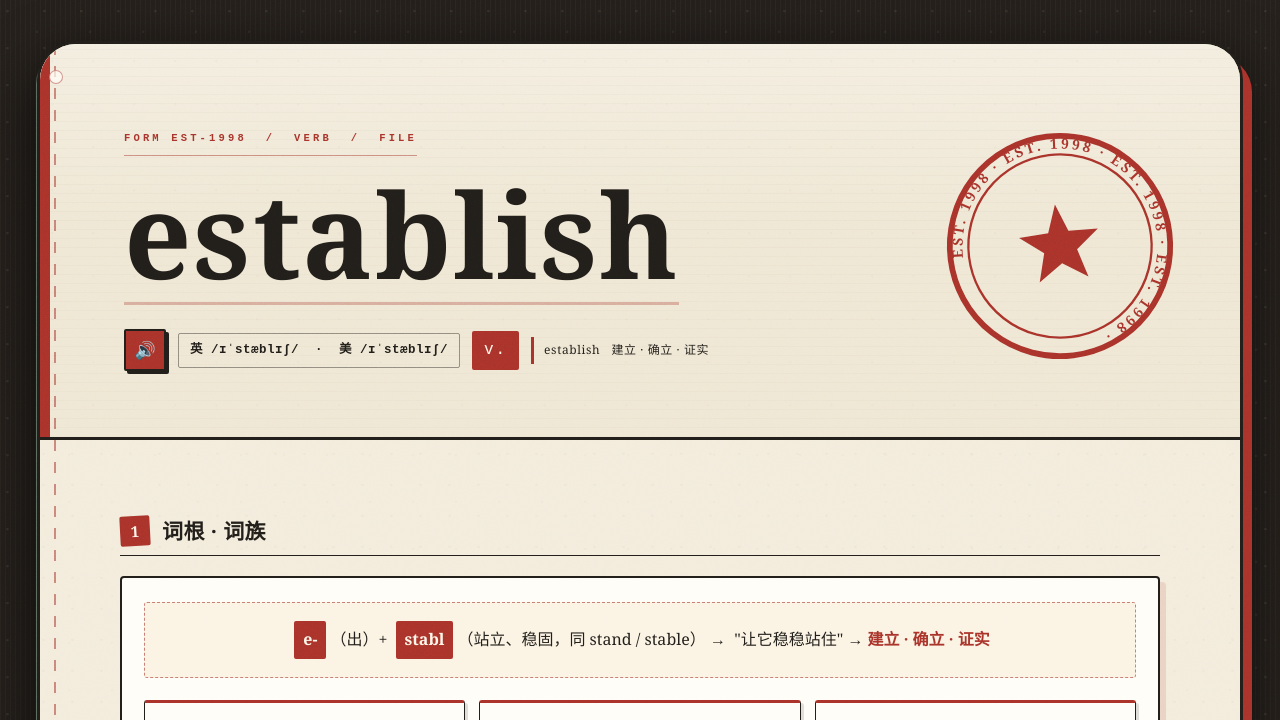
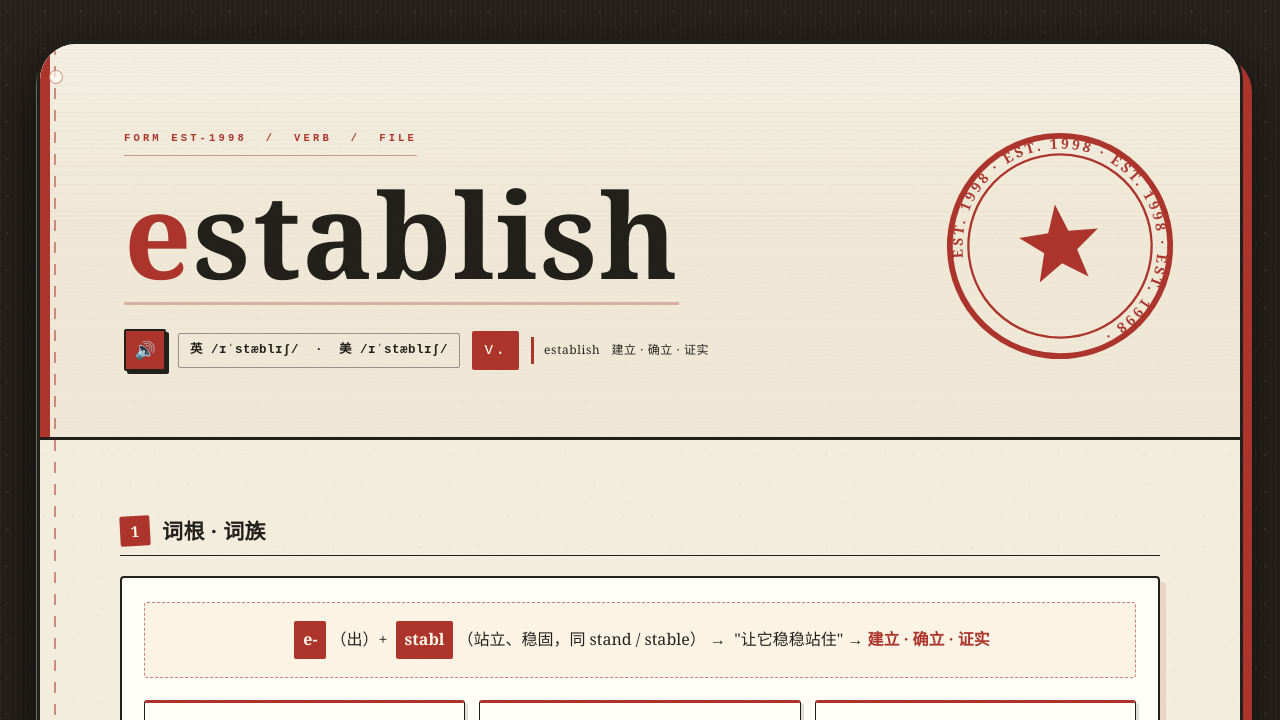
Before and after one commit to fanqin314/word-memorization, a plain HTML site: page cards/e/establish.html in a window 1280 px wide. In both pictures the pointer is over the element 158 px from the left and 233 px from the top of the page. Shown: the top 720 px of the page. Drawn offline with Linux system fonts and the light colour scheme.

Commit message:
update: sync word cards

```diff
--- a/cards/e/establish.html
+++ b/cards/e/establish.html
@@ -153,7 +153,7 @@ body::before{
 .word-anim .l7{animation-delay:.58s;}
 .word-anim .l8{animation-delay:.66s;}
 .word-anim .l9{animation-delay:.74s;}
-.word-anim .letter:hover{transform:translateY(-4px) scale(1.05);color:var(--red);}
+.word-anim .letter:hover{transform:translateY(-4px) scale(1.05);color:var(--red)!important;}
 @keyframes esStamp{
   0%{opacity:0;transform:scale(1.6);}
   58%{opacity:1;transform:scale(.94);}
@@ -178,6 +178,7 @@ body::before{
 }
 .speak-btn:hover{transform:translate(-2px,-2px);box-shadow:5px 5px 0 var(--ink);}
 .speak-btn.speaking{animation:speakPulse .6s ease-in-out infinite;}
+@keyframes speakPulse{0%,100%{transform:scale(1);}50%{transform:scale(1.12) rotate(-5deg);}}
 
 .ipa-anim{
   font-family:"Courier New",Consolas,monospace;
```
